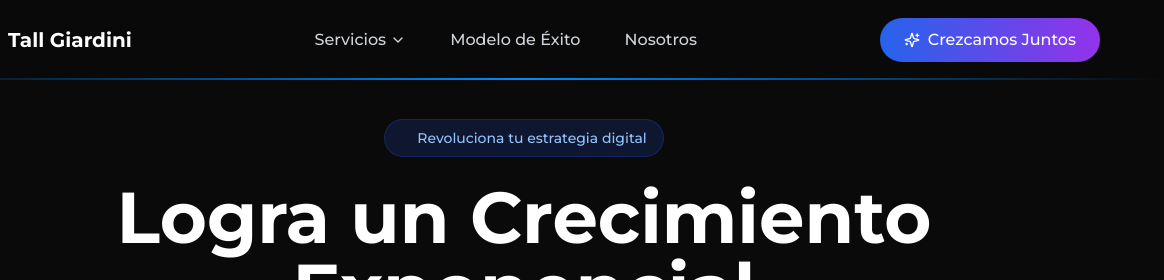
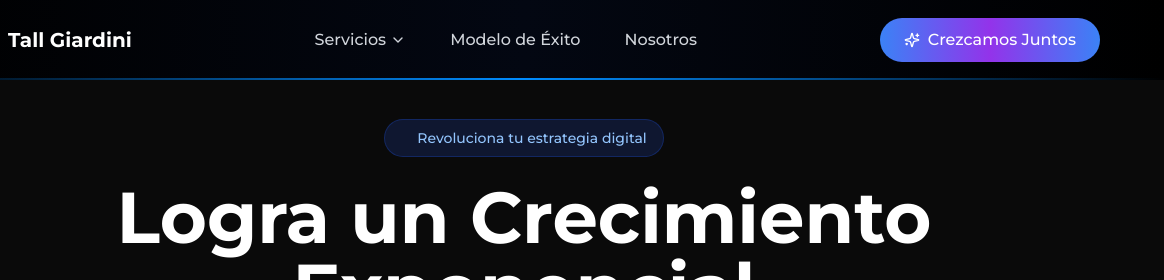
Before and after one commit to NicoAlvarado10/Reto-Tall-Giardiani, an Astro site: page / in a window 1280 px wide. Shown: the top 280 px of the page, 116-1280 px from the left. Built offline with nearby package versions, Linux system fonts and the light colour scheme; Astro itself is replaced by a stand-in of ours.

Commit message:
Refactor Header component: enhance background styling, improve layout, and update button gradient

```diff
--- a/src/components/react/Header.tsx
+++ b/src/components/react/Header.tsx
@@ -57,17 +57,11 @@ const Header = () => {
 			ref={headerRef}
 			onMouseMove={handleMouseMove}
 			onMouseLeave={handleMouseLeave}
-			className={`fixed top-0 left-0 right-0 z-50 transition-all duration-500
+			className={`fixed top-0 left-0 right-0 z-50 transition-all duration-500 bg-gradient-to-r from-black via-gray-950 to-black
 				${scrolled ? "py-2" : "py-4"} px-4 sm:px-6 md:px-8 lg:px-16`}
-			style={{
-				background: hoverEffect.active
-					? `radial-gradient(circle at ${hoverEffect.x}% ${hoverEffect.y}%, rgba(0, 140, 255, 0.15), rgba(10, 10, 10, ${scrolled ? '0.95' : '0.85'}) 30%)`
-					: `rgba(10, 10, 10, ${scrolled ? '0.95' : '0.85'})`,
-				backdropFilter: 'blur(10px)',
-				boxShadow: scrolled ? '0 10px 30px -10px rgba(2, 6, 23, 0.5)' : 'none'
-			}}
+
 		>
-			<div className="max-w-7xl mx-auto">
+			<div className="max-w-[1700px] mx-auto">
 				{/* Animated navigation line */}
 				<div className="absolute h-0.5 bottom-0 left-0 right-0">
 					<div className="h-full bg-gradient-to-r from-[#01012E]/0 via-[#008cff] to-[#101727]/0 bg-size-200 animate-gradient-x" />
@@ -78,7 +72,7 @@ const Header = () => {
 					<div className="flex items-center group">
 						<a href="#" className="flex items-center space-x-3 relative overflow-hidden">
 							<div className="relative">
-								<img src="./logo.png" alt="Tall Giardini Logo" className="rounded-full w-10 h-10 sm:w-12 sm:h-12 border-none z-10 relative transition-transform duration-500 " />
+								<img src="./logo.png" alt="Tall Giardini Logo" className="rounded-full w-10 h-10 sm:w-12 sm:h-12 border-none z-10 relative transition-transform duration-500  " />
 							</div>
 							<div className="overflow-hidden">
 								<span className="text-white font-bold text-lg sm:text-xl block relative">
@@ -151,7 +145,7 @@ const Header = () => {
 						href="#contact"
 						className="hidden lg:flex items-center px-6 py-2.5 relative overflow-hidden group rounded-full transition-all duration-300"
 					>
-						<span className="absolute inset-0 bg-gradient-to-r from-blue-600 to-purple-600 group-hover:from-purple-600 group-hover:to-blue-600 transition-all duration-500"></span>
+						<span className="absolute inset-0 bg-gradient-to-r from-blue-500 via-purple-600 to-blue-500  "></span>
 						<span className="absolute inset-0 flex justify-center items-center opacity-0 group-hover:opacity-20">
 							<svg className="w-full h-full" viewBox="0 0 100 100">
 								<defs>
@@ -163,7 +157,7 @@ const Header = () => {
 							</svg>
 						</span>
 						<Sparkles className="w-4 h-4 mr-2 relative text-white" />
-						<span className="relative z-10 text-white font-medium">Crezcamos Juntos</span>
+						<span className="relative z-10 text-white font-medium ">Crezcamos Juntos</span>
 					</a>
 				</div>
 
```
